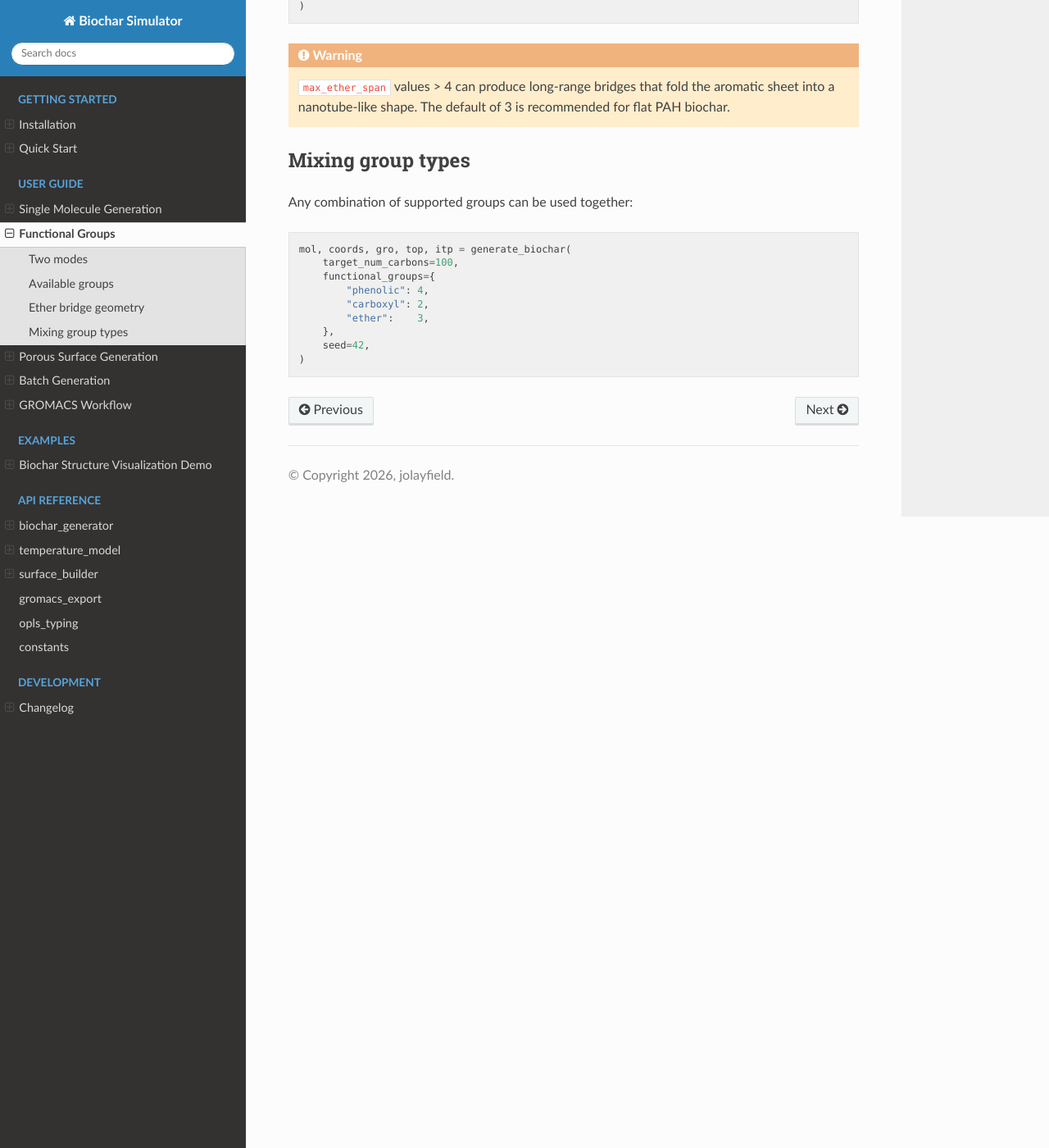
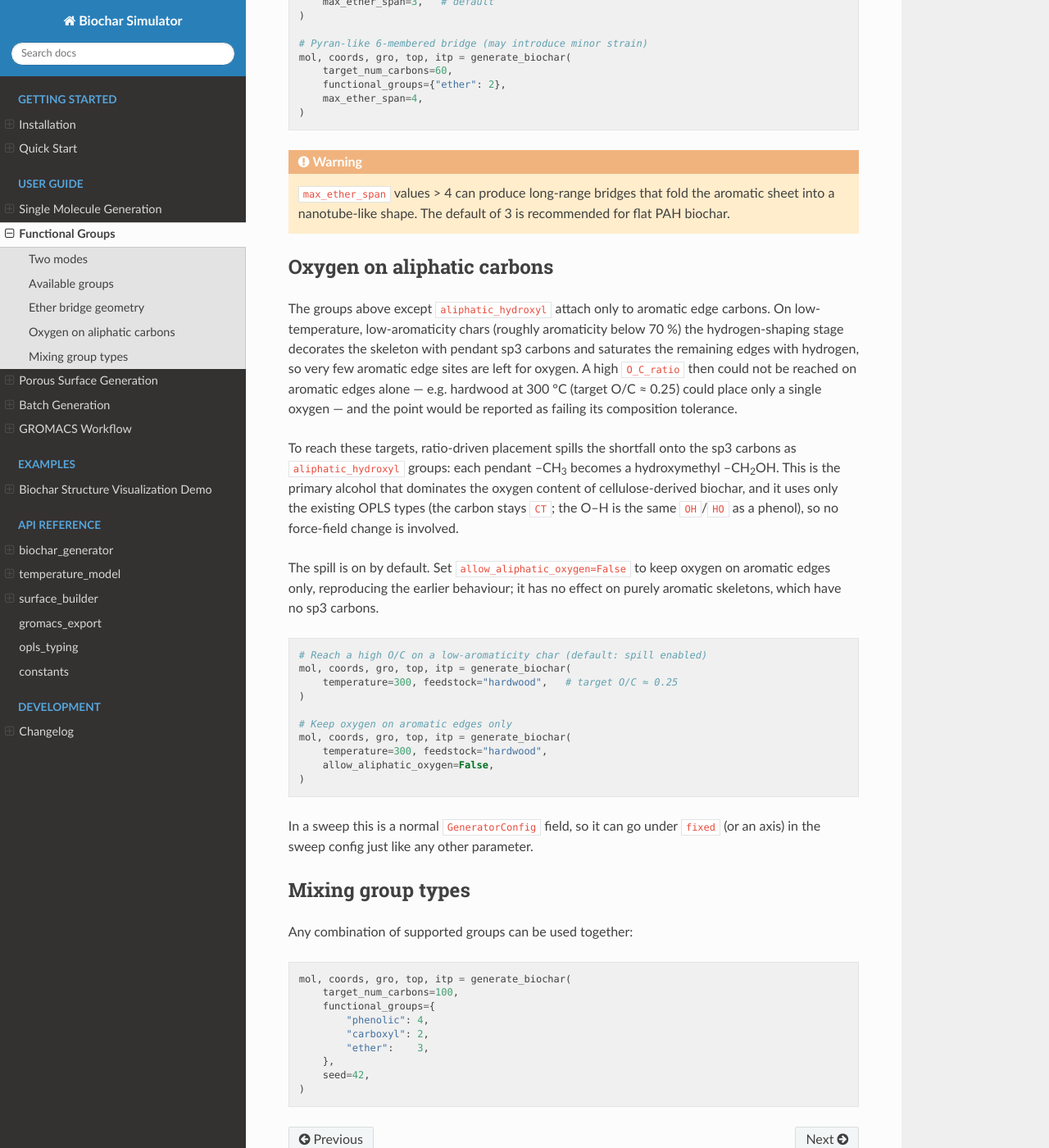
Before and after one commit to jolayfield/Biochar-simulator, a Sphinx documentation site: the page built from docs/user_guide/functional_groups.rst, in a window 1280 px wide and 1400 px high, scrolled down 1369 px. Shown: the whole window at 82% size. Built offline with Sphinx 7.4.7 and the Read the Docs theme 3.1.0, drawn with Linux system fonts in a browser that asks for light colours; some of the changed text lies outside the part shown.

Commit message:
docs(sweep): document aliphatic hydroxyl oxygen placement
The ratio-driven placement doc claimed oxygen is placed "as phenolic groups
until the ratio is met", which stopped being true once aliphatic hydroxyls
landed. Update the functional-group and batch-generation guides to match.

- functional_groups.rst: correct the ratio-driven description (phenolic on
  aromatic edges first, then spill onto sp3 carbons); add aliphatic_hydroxyl to
  the group table; add an "Oxygen on aliphatic carbons" section explaining the
  low-aromaticity ceiling, the -CH2OH spill, the allow_aliphatic_oxygen flag,
  and that it reuses existing OPLS types.
- batch_generation.rst: add allow_aliphatic_oxygen to the config-key table with
  a footnote pointing to the new section, noting it lets high-O/C low-temperature
  sweep points reach target instead of falling back.

RST validated with docutils (tables well-formed, cross-references and footnote
resolve).

```diff
--- a/docs/user_guide/functional_groups.rst
+++ b/docs/user_guide/functional_groups.rst
@@ -5,8 +5,13 @@ Two modes
 ---------
 
 **Ratio-driven (default)**: Set ``O_C_ratio`` and leave
-``functional_groups=None``.  Oxygen is placed as phenolic (–OH) groups
-until the ratio is met.
+``functional_groups=None``.  Oxygen fills the aromatic edge sites as phenolic
+(–OH) groups first; if the target still is not met — typical of low-temperature,
+low-aromaticity chars, whose edges are largely consumed by aliphatic decoration
+and hydrogen saturation — the remainder is placed as aliphatic hydroxyls
+(–CH\ :sub:`2`\ OH) on the sp3 carbons.  This spill is on by default and can be
+disabled with ``allow_aliphatic_oxygen=False`` (see
+:ref:`aliphatic-oxygen`).
 
 **Explicit dict**: Pass ``functional_groups`` as a mapping of group name to
 exact placement count.  The ``O_C_ratio`` parameter is ignored.
@@ -30,23 +35,32 @@ exact placement count.  The ``O_C_ratio`` parameter is ignored.
 Available groups
 ----------------
 
-+------------+-------+-------------------------------------------------------------+
-| Name       | O     | Description                                                 |
-+============+=======+=============================================================+
-| phenolic   | 1     | Aromatic C–OH.  Most common; always succeeds on edge sites. |
-+------------+-------+-------------------------------------------------------------+
-| hydroxyl   | 1     | Alias for phenolic on pure aromatic PAH.                    |
-+------------+-------+-------------------------------------------------------------+
-| carboxyl   | 2     | Ar–C(=O)(OH); adds one extra carbon and two oxygens.        |
-+------------+-------+-------------------------------------------------------------+
-| ether      | 1     | Ar–O–Ar bridge linking two edge carbons (5-membered ring).  |
-+------------+-------+-------------------------------------------------------------+
-| carbonyl   | 1     | Falls back to phenolic (pure aromatic edge has no C=O site).|
-+------------+-------+-------------------------------------------------------------+
-| quinone    | 2     | Falls back to phenolic.                                     |
-+------------+-------+-------------------------------------------------------------+
-| lactone    | 2     | Falls back to phenolic.                                     |
-+------------+-------+-------------------------------------------------------------+
++--------------------+-------+-------------------------------------------------------+
+| Name               | O     | Description                                           |
++====================+=======+=======================================================+
+| phenolic           | 1     | Aromatic C–OH.  Most common; always succeeds on edge  |
+|                    |       | sites.                                                |
++--------------------+-------+-------------------------------------------------------+
+| hydroxyl           | 1     | Alias for phenolic on pure aromatic PAH.              |
++--------------------+-------+-------------------------------------------------------+
+| aliphatic_hydroxyl | 1     | Primary alcohol –CH\ :sub:`2`\ OH on an sp3 carbon (a |
+|                    |       | pendant methyl becomes hydroxymethyl).  The dominant  |
+|                    |       | O group in low-temperature, cellulose-derived         |
+|                    |       | biochar.  Requires aliphatic carbons in the skeleton  |
+|                    |       | (see :ref:`aliphatic-oxygen`).                        |
++--------------------+-------+-------------------------------------------------------+
+| carboxyl           | 2     | Ar–C(=O)(OH); adds one extra carbon and two oxygens.  |
++--------------------+-------+-------------------------------------------------------+
+| ether              | 1     | Ar–O–Ar bridge linking two edge carbons (5-membered   |
+|                    |       | ring).                                                |
++--------------------+-------+-------------------------------------------------------+
+| carbonyl           | 1     | Falls back to phenolic (pure aromatic edge has no C=O |
+|                    |       | site).                                                |
++--------------------+-------+-------------------------------------------------------+
+| quinone            | 2     | Falls back to phenolic.                               |
++--------------------+-------+-------------------------------------------------------+
+| lactone            | 2     | Falls back to phenolic.                               |
++--------------------+-------+-------------------------------------------------------+
 
 Ether bridge geometry
 ---------------------
@@ -79,6 +93,47 @@ geometrically flat.
    the aromatic sheet into a nanotube-like shape.  The default of 3 is
    recommended for flat PAH biochar.
 
+.. _aliphatic-oxygen:
+
+Oxygen on aliphatic carbons
+---------------------------
+
+The groups above except ``aliphatic_hydroxyl`` attach only to aromatic edge
+carbons.  On low-temperature, low-aromaticity chars (roughly aromaticity below
+70 %) the hydrogen-shaping stage decorates the skeleton with pendant sp3
+carbons and saturates the remaining edges with hydrogen, so very few aromatic
+edge sites are left for oxygen.  A high ``O_C_ratio`` then could not be reached
+on aromatic edges alone — e.g. hardwood at 300 °C (target O/C ≈ 0.25) could
+place only a single oxygen — and the point would be reported as failing its
+composition tolerance.
+
+To reach these targets, ratio-driven placement spills the shortfall onto the
+sp3 carbons as ``aliphatic_hydroxyl`` groups: each pendant –CH\ :sub:`3`
+becomes a hydroxymethyl –CH\ :sub:`2`\ OH.  This is the primary alcohol that
+dominates the oxygen content of cellulose-derived biochar, and it uses only the
+existing OPLS types (the carbon stays ``CT``; the O–H is the same ``OH``/``HO``
+as a phenol), so no force-field change is involved.
+
+The spill is on by default.  Set ``allow_aliphatic_oxygen=False`` to keep
+oxygen on aromatic edges only, reproducing the earlier behaviour; it has no
+effect on purely aromatic skeletons, which have no sp3 carbons.
+
+.. code-block:: python
+
+   # Reach a high O/C on a low-aromaticity char (default: spill enabled)
+   mol, coords, gro, top, itp = generate_biochar(
+       temperature=300, feedstock="hardwood",   # target O/C ≈ 0.25
+   )
+
+   # Keep oxygen on aromatic edges only
+   mol, coords, gro, top, itp = generate_biochar(
+       temperature=300, feedstock="hardwood",
+       allow_aliphatic_oxygen=False,
+   )
+
+In a sweep this is a normal ``GeneratorConfig`` field, so it can go under
+``fixed`` (or an axis) in the sweep config just like any other parameter.
+
 Mixing group types
 ------------------
 
```
Also changed, not shown: docs/user_guide/batch_generation.rst (+28 -19 lines).
